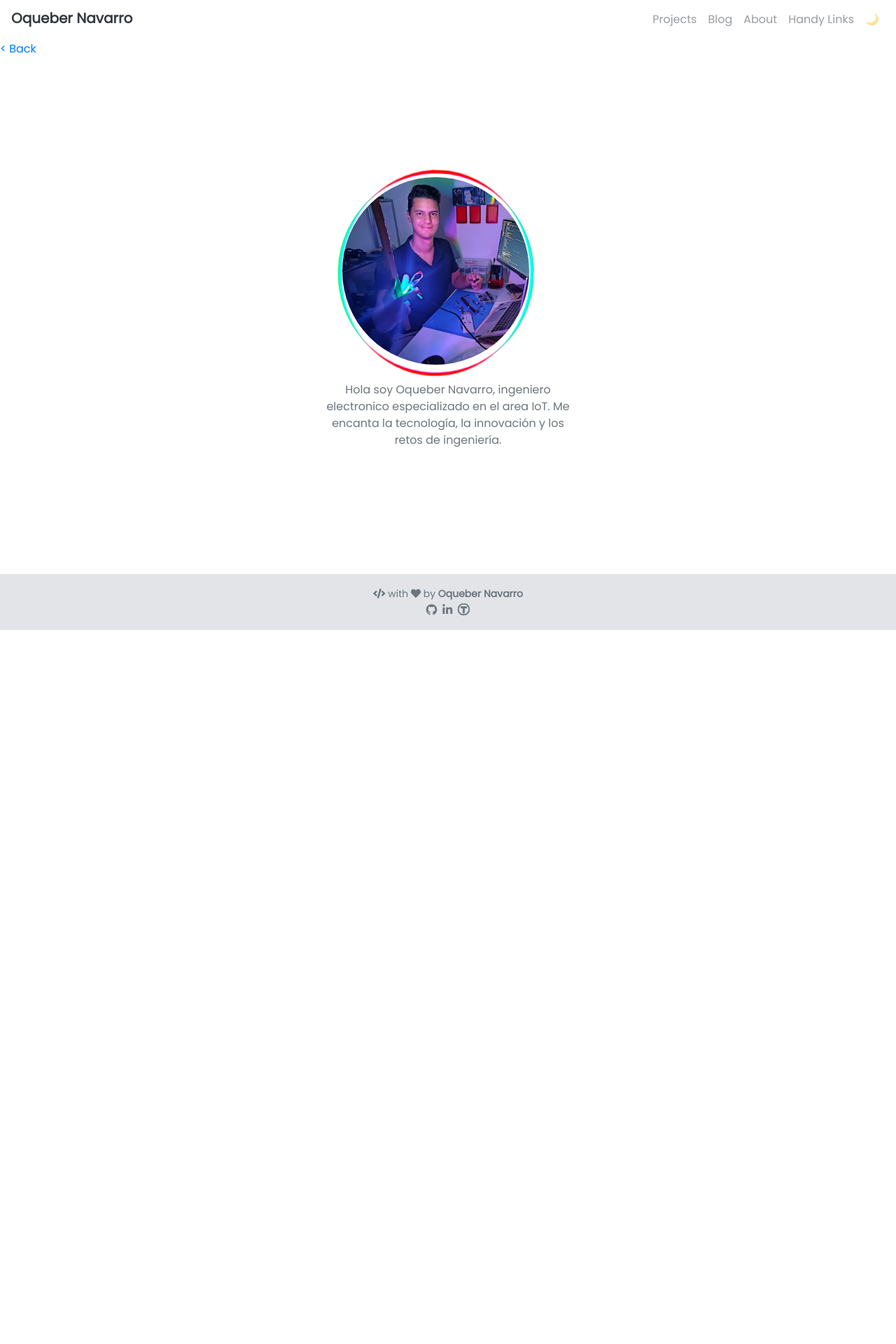
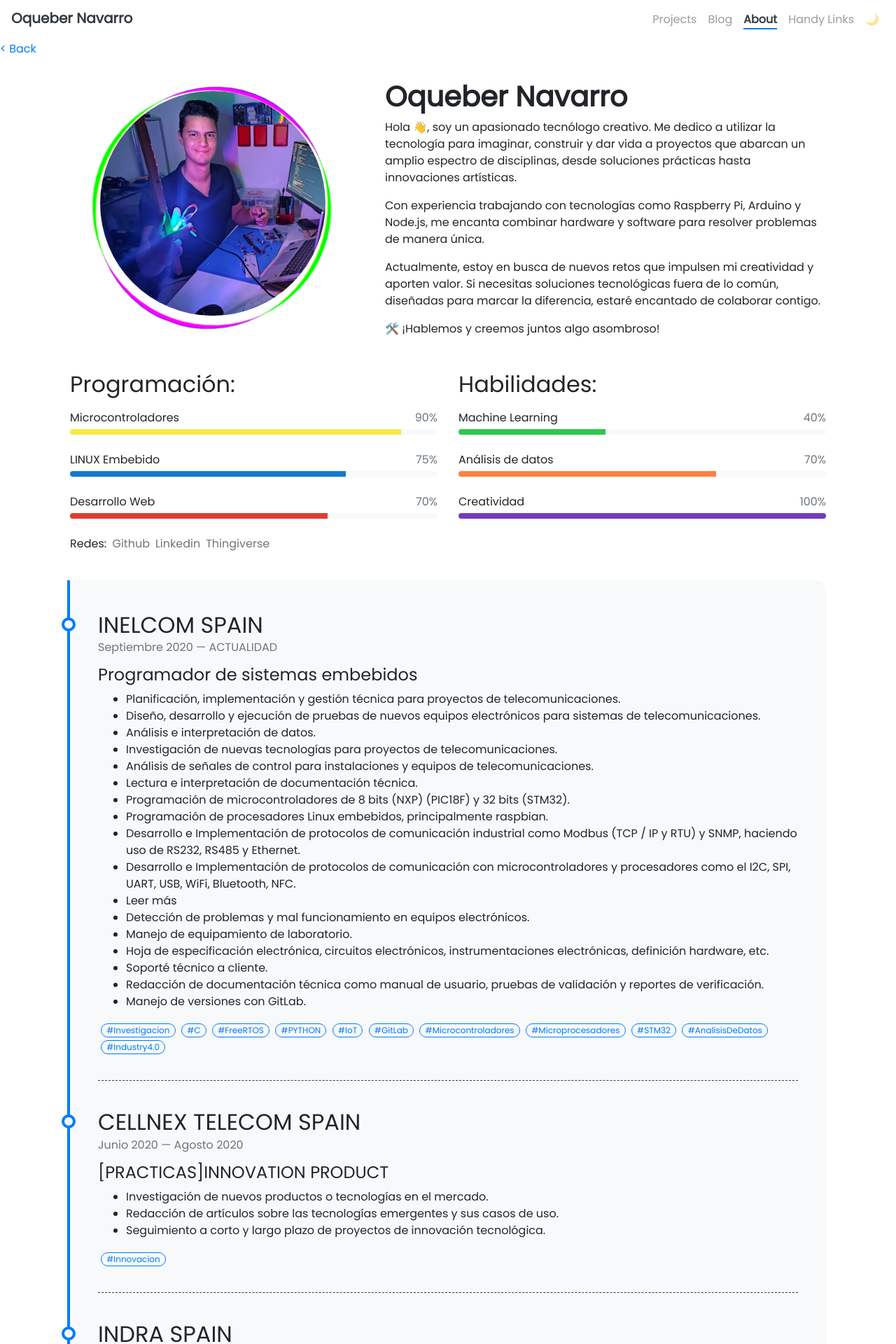
Before and after one commit to oqueber/oqueber.github.io, a Jekyll site: the page built from pages/index.md, in a window 1280 px wide. Shown: the top 1920 px of the page at 70% size. Built offline with Jekyll 4.4.1, drawn with Linux system fonts in a browser that asks for light colours; nearby versions of some CDN libraries; before the commit the page ends 900 px from its top, so only the background shows below that; some of the changed text lies outside the part shown.

Commit message:
Se actualiza un poco la bio

```diff
--- a/_includes/landing.html
+++ b/_includes/landing.html
@@ -1,5 +1,4 @@
-<div class="row justify-content-center align-items-center">
-  <div class="col-lg-4 col-md-6 text-center">
+  <div style="float:left;" class="col-lg-5 col-md-6 text-center">
 
     <!-- Fine Circle Responsive Image -->
     <div id="container" class="my-2">
@@ -17,10 +16,11 @@
 
     </div>
 
-    <p class="mt-4 text-muted wow animated slideInUp" data-wow-delay=".15s">{{ site.description }}</p>
+    <!--
+      <p class="mt-4 text-muted wow animated slideInUp" data-wow-delay=".15s">{{ site.description }}</p>
+    -->
 
   </div>
-</div>
 
 <style>
   .circle-holder {
--- a/_includes/navbar.html
+++ b/_includes/navbar.html
@@ -39,7 +39,7 @@
 
       {% for html_page in filtered_pages %}
 
-        {%- if page.url contains html_page.url -%}
+        {%- if page.url == html_page.url -%}
           {%- assign active_status = "active" -%}
         {%- else -%}
           {%- assign active_status = "" -%}
--- a/_layouts/page.html
+++ b/_layouts/page.html
@@ -22,7 +22,7 @@ layout: default
 </style>
 
 
-<div class="col-lg-10 mx-auto markdown-body">
+<div class="col-lg-12 col-md mx-auto markdown-body">
   {{ content }}
 </div>
 
--- a/pages/about.md
+++ b/pages/about.md
@@ -1,45 +1,6 @@
 ---
 layout: page
 title: About
-permalink: /about/
+permalink: /
 weight: 3
 ---
-
-# **About Me**
-
-Hola, soy **{{ site.author.name }}** :wave:, un tecnólogo creativo (una persona que usa la tecnología para realizar proyectos en un amplio espectro 🦾:robot:), un fabricante, un manitas que reside en Madrid, España. Normalmente trabajo con tecnologías como Raspberry Pi, Arduino y Node.js.
-
-Actualmente me encuentro buscando nuevos retos, preferiblemente aquellos que busquen la tecnología como forma creativa para crear soluciones de valor.
-
-<div class="row">
-{% include about/skills.html title="Programación:" source=site.data.programming-skills %}
-{% include about/skills.html title="Habilidades:" source=site.data.other-skills %}
-</div>
-
-<div class="row">
-  <div class="col-lg">
-    {%- assign unfocused_color = "6c757d" -%}
-
-    <p style="display: inline-block;" >Redes: </p>
-
-    {% for account in site.author %}
-
-      {%- assign service_name = account[0] -%}
-      {%- assign service_data = site.data.social-media[service_name] -%}
-      {%- if service_data -%}
-      <a class="social mx-1"  href="{{ service_data.url }}{{ account[1] }}"
-         style="color: #{{ unfocused_color }}"
-         onMouseOver="this.style.color='#{{ service_data.color }}'"
-         onMouseOut="this.style.color='#{{ unfocused_color }}'">
-
-        <p style="text-transform: capitalize;"> {{service_name}} </p>
-      </a>
-      {%- endif -%}
-
-    {% endfor %}
-  </div>
-</div>
-
-<div class="row">
-{% include about/timeline.html %}
-</div>
--- a/pages/index.md
+++ b/pages/index.md
@@ -1,6 +1,51 @@
 ---
-layout: default
+layout: page
+title: About
 permalink: /
+weight: 3
 ---
 
 {% include landing.html %}
+
+# **{{ site.author.name }}**
+
+Hola 👋, soy un apasionado tecnólogo creativo. Me dedico a utilizar la tecnología para imaginar, construir y dar vida a proyectos que abarcan un amplio espectro de disciplinas, desde soluciones prácticas hasta innovaciones artísticas.
+
+Con experiencia trabajando con tecnologías como Raspberry Pi, Arduino y Node.js, me encanta combinar hardware y software para resolver problemas de manera única.
+
+Actualmente, estoy en busca de nuevos retos que impulsen mi creatividad y aporten valor. Si necesitas soluciones tecnológicas fuera de lo común, diseñadas para marcar la diferencia, estaré encantado de colaborar contigo.
+
+🛠️ ¡Hablemos y creemos juntos algo asombroso!
+
+<div class="row">
+{% include about/skills.html title="Programación:" source=site.data.programming-skills %}
+{% include about/skills.html title="Habilidades:" source=site.data.other-skills %}
+</div>
+
+<div class="row">
+  <div class="col-lg">
+    {%- assign unfocused_color = "6c757d" -%}
+
+    <p style="display: inline-block;" >Redes: </p>
+
+    {% for account in site.author %}
+
+      {%- assign service_name = account[0] -%}
+      {%- assign service_data = site.data.social-media[service_name] -%}
+      {%- if service_data -%}
+      <a class="social mx-1"  href="{{ service_data.url }}{{ account[1] }}"
+         style="color: #{{ unfocused_color }}"
+         onMouseOver="this.style.color='#{{ service_data.color }}'"
+         onMouseOut="this.style.color='#{{ unfocused_color }}'">
+
+        <p style="text-transform: capitalize;"> {{service_name}} </p>
+      </a>
+      {%- endif -%}
+
+    {% endfor %}
+  </div>
+</div>
+
+<div class="row">
+{% include about/timeline.html %}
+</div>
```
Also changed, not shown: _includes/about.md (added, +5 -0 lines), 12 other files.
